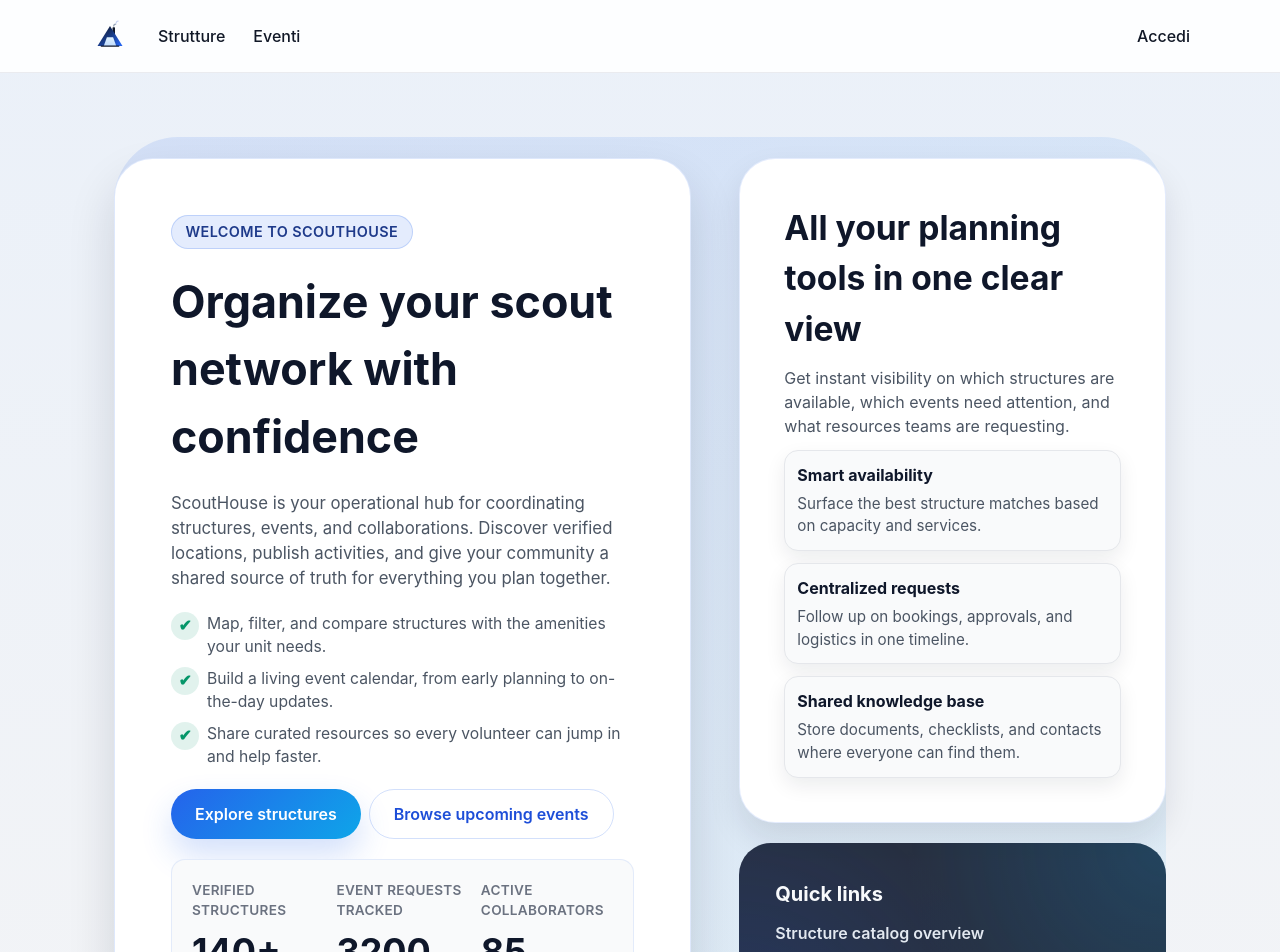
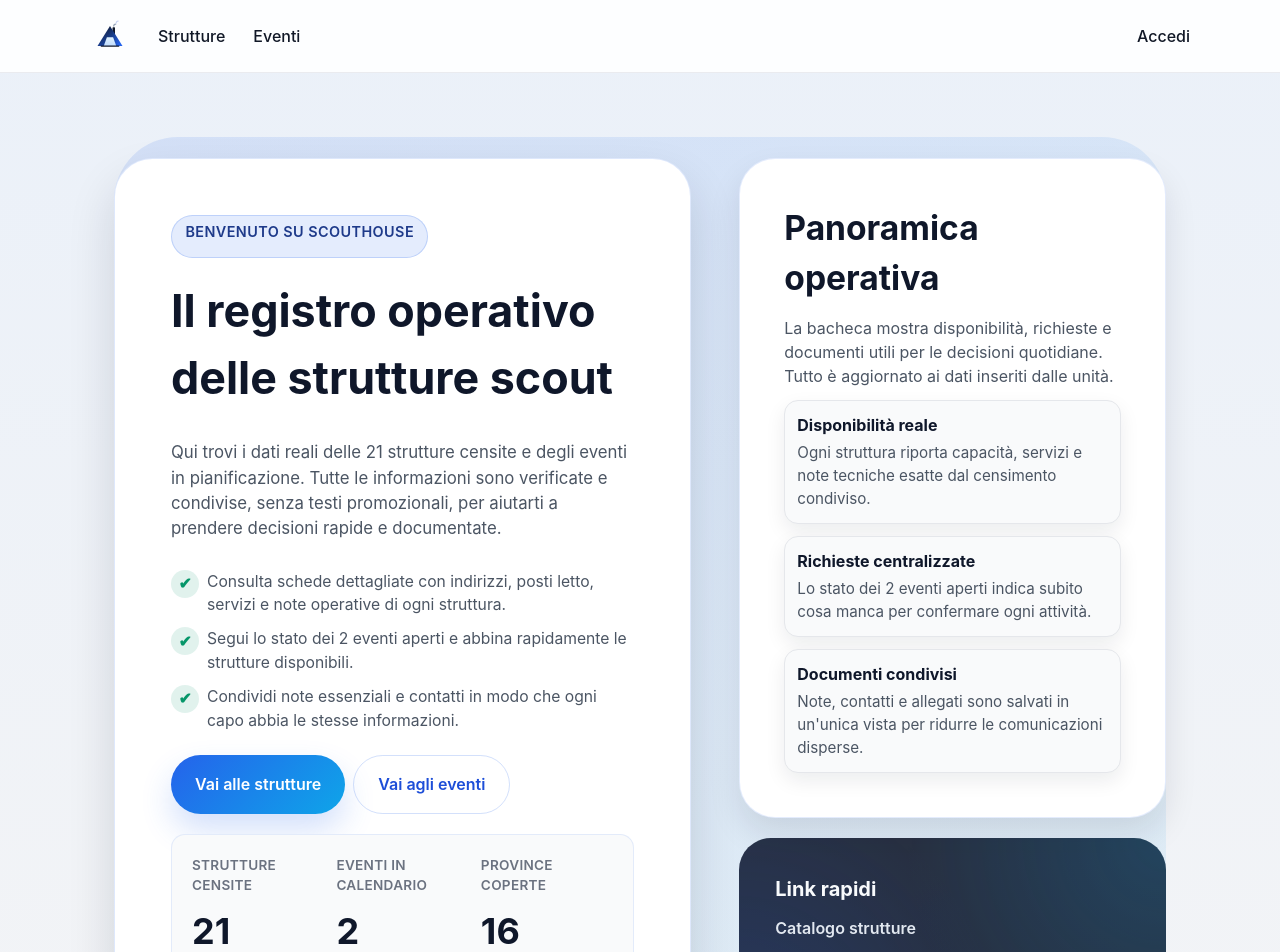
Before and after one commit to FilippoHoch/ScoutHouse, a React (Vite) app in the folder frontend/: page / in a window 1280 px wide. Shown: the top 952 px of the page. Built offline with nearby package versions, Linux system fonts and the light colour scheme; no server answers.

Commit message:
Localize and simplify landing page

```diff
--- a/frontend/src/pages/Landing.tsx
+++ b/frontend/src/pages/Landing.tsx
@@ -5,85 +5,97 @@ export const LandingPage = () => {
     <section className="landing">
       <div className="landing__container">
         <div className="landing__hero">
-          <span className="landing__badge">Welcome to ScoutHouse</span>
-          <h1>Organize your scout network with confidence</h1>
+          <span className="landing__badge">Benvenuto su ScoutHouse</span>
+          <h1>Il registro operativo delle strutture scout</h1>
           <p>
-            ScoutHouse is your operational hub for coordinating structures, events, and
-            collaborations. Discover verified locations, publish activities, and give
-            your community a shared source of truth for everything you plan together.
+            Qui trovi i dati reali delle 21 strutture censite e degli eventi in
+            pianificazione. Tutte le informazioni sono verificate e condivise, senza
+            testi promozionali, per aiutarti a prendere decisioni rapide e documentate.
           </p>
           <ul className="landing__highlights">
             <li>
               <span aria-hidden="true">✔</span>
-              Map, filter, and compare structures with the amenities your unit needs.
+              Consulta schede dettagliate con indirizzi, posti letto, servizi e note
+              operative di ogni struttura.
             </li>
             <li>
               <span aria-hidden="true">✔</span>
-              Build a living event calendar, from early planning to on-the-day updates.
+              Segui lo stato dei 2 eventi aperti e abbina rapidamente le strutture
+              disponibili.
             </li>
             <li>
               <span aria-hidden="true">✔</span>
-              Share curated resources so every volunteer can jump in and help faster.
+              Condividi note essenziali e contatti in modo che ogni capo abbia le
+              stesse informazioni.
             </li>
           </ul>
           <div className="landing__actions">
             <Link className="button" to="/structures">
-              Explore structures
+              Vai alle strutture
             </Link>
             <Link className="button ghost" to="/events">
-              Browse upcoming events
+              Vai agli eventi
             </Link>
           </div>
           <dl className="landing__stats">
             <div>
-              <dt>Verified structures</dt>
-              <dd>140+</dd>
+              <dt>Strutture censite</dt>
+              <dd>21</dd>
             </div>
             <div>
-              <dt>Event requests tracked</dt>
-              <dd>3200</dd>
+              <dt>Eventi in calendario</dt>
+              <dd>2</dd>
             </div>
             <div>
-              <dt>Active collaborators</dt>
-              <dd>85</dd>
+              <dt>Province coperte</dt>
+              <dd>16</dd>
             </div>
           </dl>
         </div>
 
         <aside className="landing__showcase" aria-label="Platform snapshot">
           <div className="landing__showcase-card">
-            <h2>All your planning tools in one clear view</h2>
+            <h2>Panoramica operativa</h2>
             <p>
-              Get instant visibility on which structures are available, which events need
-              attention, and what resources teams are requesting.
+              La bacheca mostra disponibilità, richieste e documenti utili per le
+              decisioni quotidiane. Tutto è aggiornato ai dati inseriti dalle unità.
             </p>
             <ul className="landing__showcase-list">
               <li>
-                <strong>Smart availability</strong>
-                <span>Surface the best structure matches based on capacity and services.</span>
+                <strong>Disponibilità reale</strong>
+                <span>
+                  Ogni struttura riporta capacità, servizi e note tecniche esatte dal
+                  censimento condiviso.
+                </span>
               </li>
               <li>
-                <strong>Centralized requests</strong>
-                <span>Follow up on bookings, approvals, and logistics in one timeline.</span>
+                <strong>Richieste centralizzate</strong>
+                <span>
+                  Lo stato dei 2 eventi aperti indica subito cosa manca per confermare
+                  ogni attività.
+                </span>
               </li>
               <li>
-                <strong>Shared knowledge base</strong>
-                <span>Store documents, checklists, and contacts where everyone can find them.</span>
+                <strong>Documenti condivisi</strong>
+                <span>
+                  Note, contatti e allegati sono salvati in un'unica vista per ridurre le
+                  comunicazioni disperse.
+                </span>
               </li>
             </ul>
           </div>
 
           <div className="landing__panel">
-            <h3>Quick links</h3>
+            <h3>Link rapidi</h3>
             <ul>
               <li>
-                <Link to="/structures">Structure catalog overview</Link>
+                <Link to="/structures">Catalogo strutture</Link>
               </li>
               <li>
-                <Link to="/events">Upcoming events dashboard</Link>
+                <Link to="/events">Calendario eventi</Link>
               </li>
               <li>
-                <Link to="/admin">Team administration</Link>
+                <Link to="/admin">Gestione team</Link>
               </li>
             </ul>
           </div>
```
